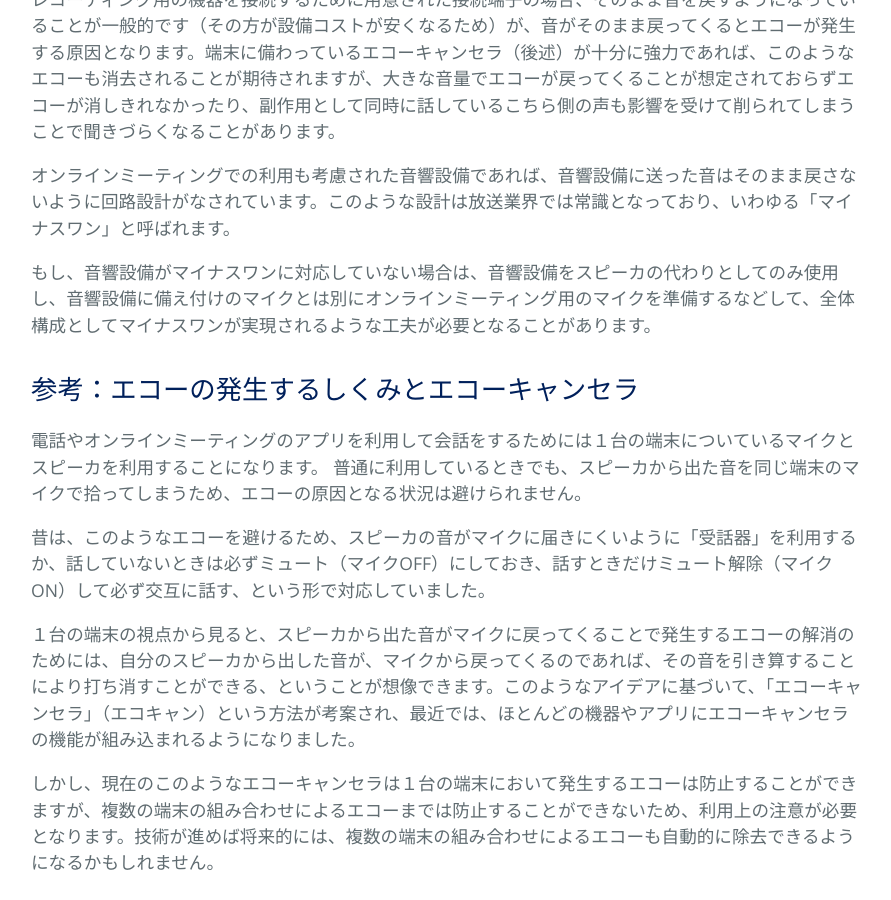
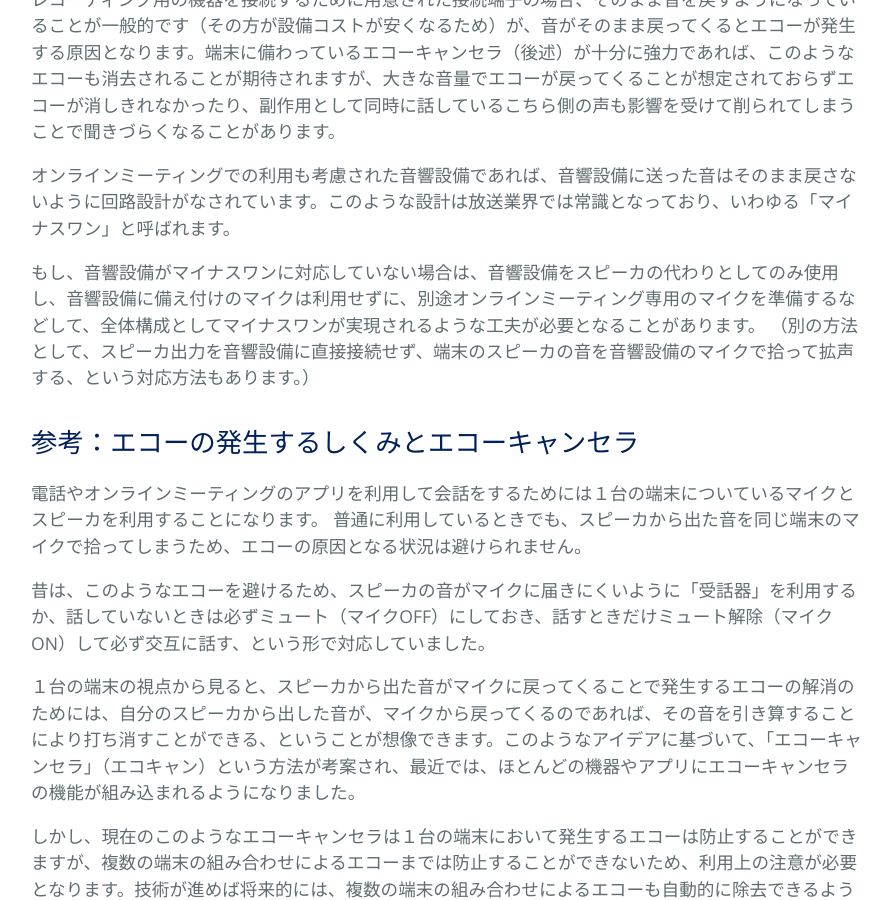
Before and after one commit to kyoto-u/online-edu, a Jekyll site: the page built from zoom-audio-echo.md, in a window 1280 px wide and 900 px high, scrolled down 2323 px. Shown: the whole window, without its empty margins (193-1084 px from the left). Built offline with Jekyll 4.4.1, drawn with Linux system fonts in a browser that asks for light colours; our own code applies the rules of GitHub Pages for plain Markdown files.

Commit message:
Update zoom-audio-echo.md

```diff
--- a/zoom-audio-echo.md
+++ b/zoom-audio-echo.md
@@ -47,7 +47,8 @@
 
 オンラインミーティングでの利用も考慮された音響設備であれば、音響設備に送った音はそのまま戻さないように回路設計がなされています。このような設計は放送業界では常識となっており、いわゆる「マイナスワン」と呼ばれます。
 
-もし、音響設備がマイナスワンに対応していない場合は、音響設備をスピーカの代わりとしてのみ使用し、音響設備に備え付けのマイクとは別にオンラインミーティング用のマイクを準備するなどして、全体構成としてマイナスワンが実現されるような工夫が必要となることがあります。
+もし、音響設備がマイナスワンに対応していない場合は、音響設備をスピーカの代わりとしてのみ使用し、音響設備に備え付けのマイクは利用せずに、別途オンラインミーティング専用のマイクを準備するなどして、全体構成としてマイナスワンが実現されるような工夫が必要となることがあります。
+（別の方法として、スピーカ出力を音響設備に直接接続せず、端末のスピーカの音を音響設備のマイクで拾って拡声する、という対応方法もあります。）
 
 ## 参考：エコーの発生するしくみとエコーキャンセラ
 
```
